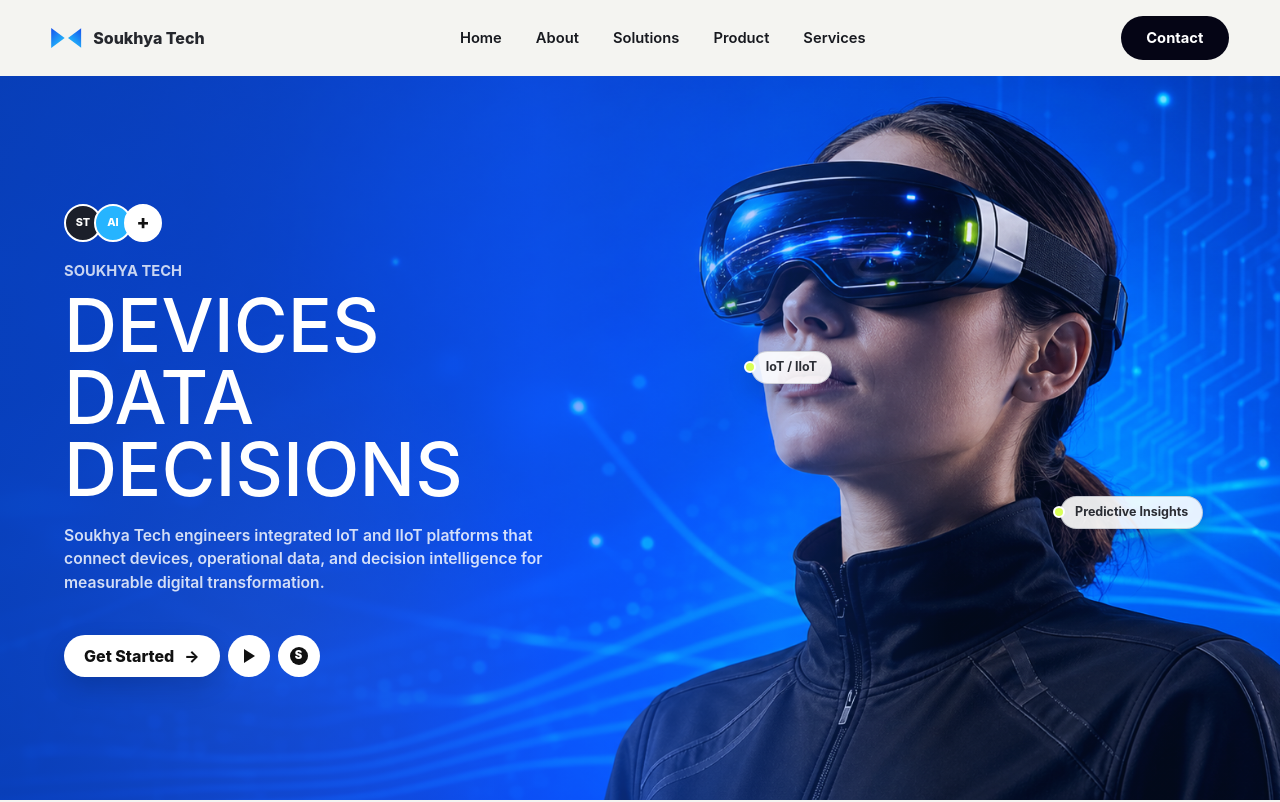
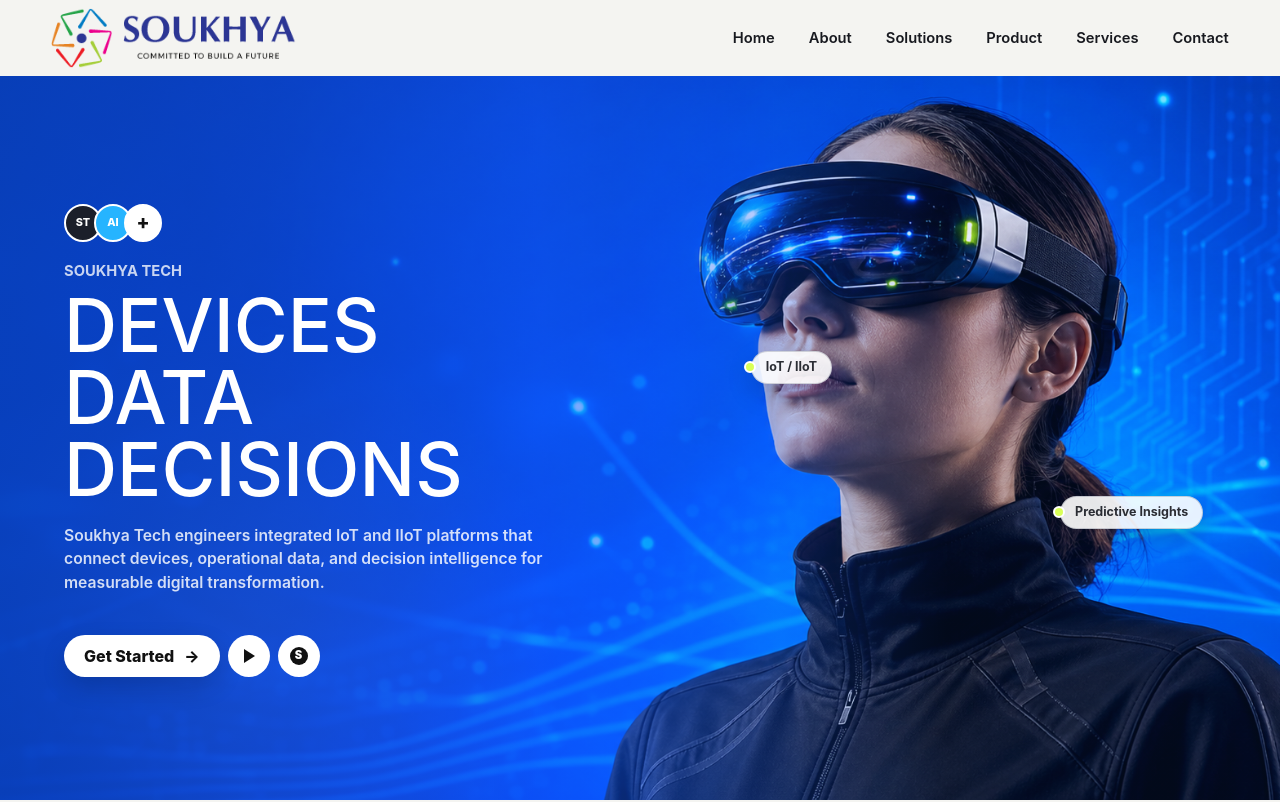
Before and after one commit to ChandanHegde24/SoukhyaTech, a React (Vite) app: page / in a window 1280 px wide. Shown: the top 802 px of the page. Built offline with nearby package versions, Linux system fonts and the light colour scheme.

Commit message:
logo added and nav bar is modified

```diff
--- a/index.html
+++ b/index.html
@@ -4,6 +4,7 @@
     <meta charset="UTF-8" />
     <meta name="viewport" content="width=device-width, initial-scale=1.0" />
     <title>Soukhya Tech</title>
+    <link rel="icon" href="src/assets/icons/favicon.png" />
   </head>
   <body>
     <div id="root"></div>
--- a/src/components/Navbar/Navbar.css
+++ b/src/components/Navbar/Navbar.css
@@ -56,6 +56,11 @@
 
 .brand-mark span:last-child {
   transform: scaleX(-1);
+}
+
+.logo {
+  width: 245px;
+  height: auto;
 }
 
 .nav-links {
--- a/src/components/Navbar/Navbar.jsx
+++ b/src/components/Navbar/Navbar.jsx
@@ -24,24 +24,29 @@
     <nav className="site-navbar" aria-label="Primary navigation">
       <div className="navbar-shell">
         <Link to="/" className="navbar-brand" aria-label="Soukhya Tech home">
-          <span className="brand-mark" aria-hidden="true">
-            <span />
-            <span />
-          </span>
-          <span>Soukhya Tech</span>
+          <img className="logo" src="src/assets/icons/logo@2x.png" alt="Soukhya Tech" />
         </Link>
 
         <div className={`nav-links ${isMenuOpen ? "mobile-menu-open" : ""}`}>
-          <Link to="/" onClick={closeMenu}>Home</Link>
-          <Link to="/about" onClick={closeMenu}>About</Link>
-          <Link to="/solutions" onClick={closeMenu}>Solutions</Link>
-          <Link to="/product" onClick={closeMenu}>Product</Link>
-          <Link to="/services" onClick={closeMenu}>Services</Link>
+          <Link to="/" className="nav-link" onClick={closeMenu}>
+            Home
+          </Link>
+          <Link to="/about" className="nav-link" onClick={closeMenu}>
+            About
+          </Link>
+          <Link to="/solutions" className="nav-link" onClick={closeMenu}>
+            Solutions
+          </Link>
+          <Link to="/product" className="nav-link" onClick={closeMenu}>
+            Product
+          </Link>
+          <Link to="/services" className="nav-link" onClick={closeMenu}>
+            Services
+          </Link>
+          <Link to="/contact" className="nav-link" onClick={closeMenu}>
+            Contact
+          </Link>
         </div>
-
-        <Link to="/contact" className="nav-cta" onClick={closeMenu}>
-          Contact
-        </Link>
 
         <button
           className={`menu-toggle ${isMenuOpen ? "open" : ""}`}
```
Also changed, not shown: src/assets/icons/favicon.png (added), src/assets/icons/logo@2x.png (added), 1 other file (tests, documents, lock files or other folders).
